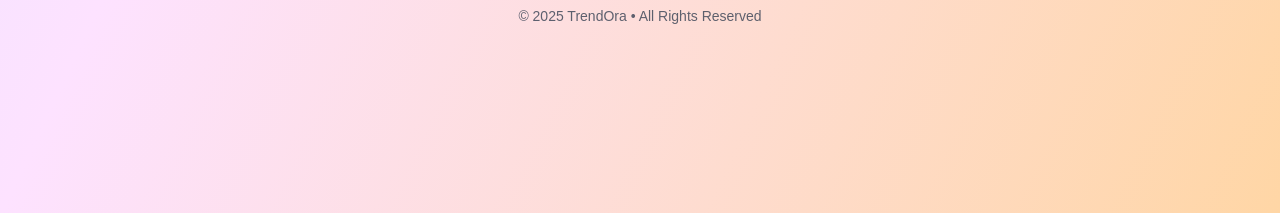
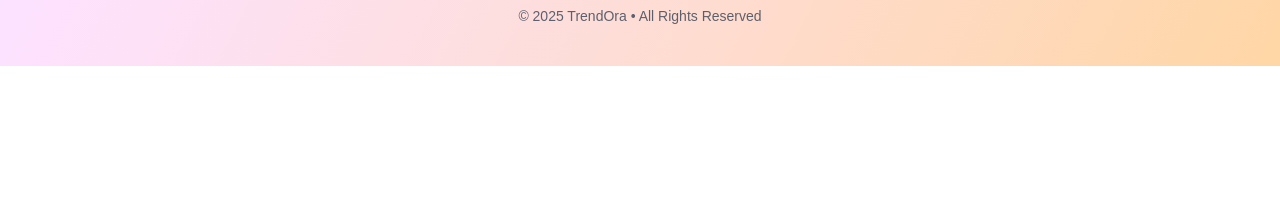
Before and after one commit to snehafreelance04-crypto/TrendOra, a Next.js app: page / in a window 1280 px wide. Shown: the part 2500-2713 px from the top of the page. After the commit the page ends 2566 px from the top, so only its background shows below. Built offline with nearby package versions, Linux system fonts and the light colour scheme.

Commit message:
footer updated

```diff
--- a/app/page.js
+++ b/app/page.js
@@ -400,8 +400,6 @@ export default function Home() {
           <p className="text-sm opacity-80 mt-1">© 2025 TrendOra • All Rights Reserved</p>
         </motion.footer>
 
-
-        <div className="h-[150px]"></div>
       </div>
     </>
   );
```
